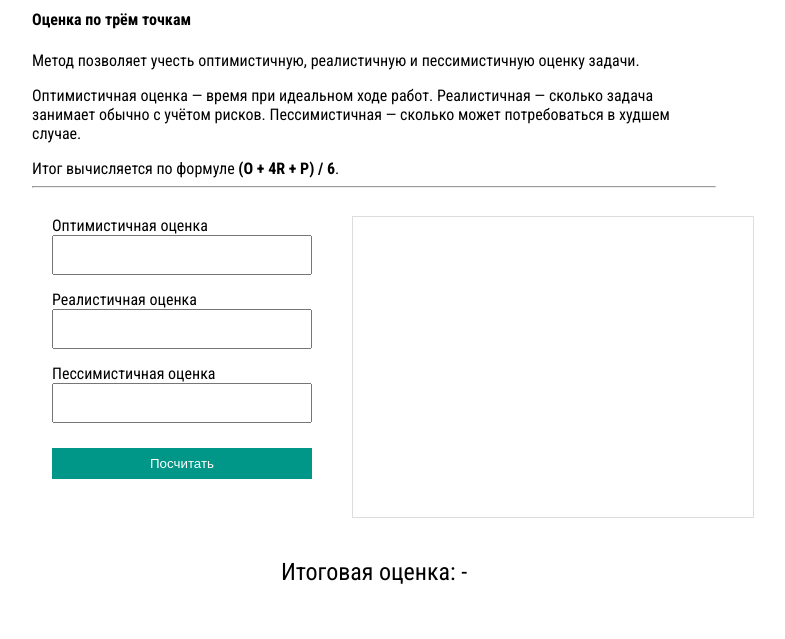
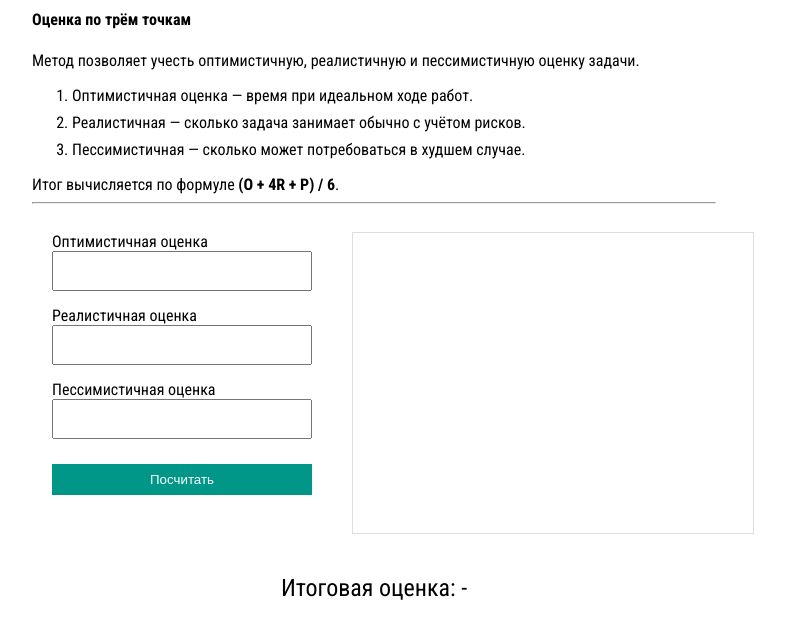
Before and after one commit to Thisman/thisman.github.io, a plain HTML site: page triangular-estimation.html in a window 1280 px wide. Shown: the part 43-682 px from the top of the page, without its empty margins (266-1051 px from the left). Drawn offline with nearby package versions, Linux system fonts and the light colour scheme.

Commit message:
Add ordered list of estimate types

```diff
--- a/triangular-estimation.html
+++ b/triangular-estimation.html
@@ -18,7 +18,11 @@
         <div class="description">
             <h4>Оценка по трём точкам</h4>
             Метод позволяет учесть оптимистичную, реалистичную и пессимистичную оценку задачи.
-            <p>Оптимистичная оценка&nbsp;&mdash; время при идеальном ходе работ. Реалистичная&nbsp;&mdash; сколько задача занимает обычно с учётом рисков. Пессимистичная&nbsp;&mdash; сколько может потребоваться в худшем случае.</p>
+            <ol>
+                <li>Оптимистичная оценка&nbsp;&mdash; время при идеальном ходе работ.</li>
+                <li>Реалистичная&nbsp;&mdash; сколько задача занимает обычно с учётом рисков.</li>
+                <li>Пессимистичная&nbsp;&mdash; сколько может потребоваться в худшем случае.</li>
+            </ol>
             Итог вычисляется по формуле <strong>(O + 4R + P) / 6</strong>.
         </div>
         <hr />
```
